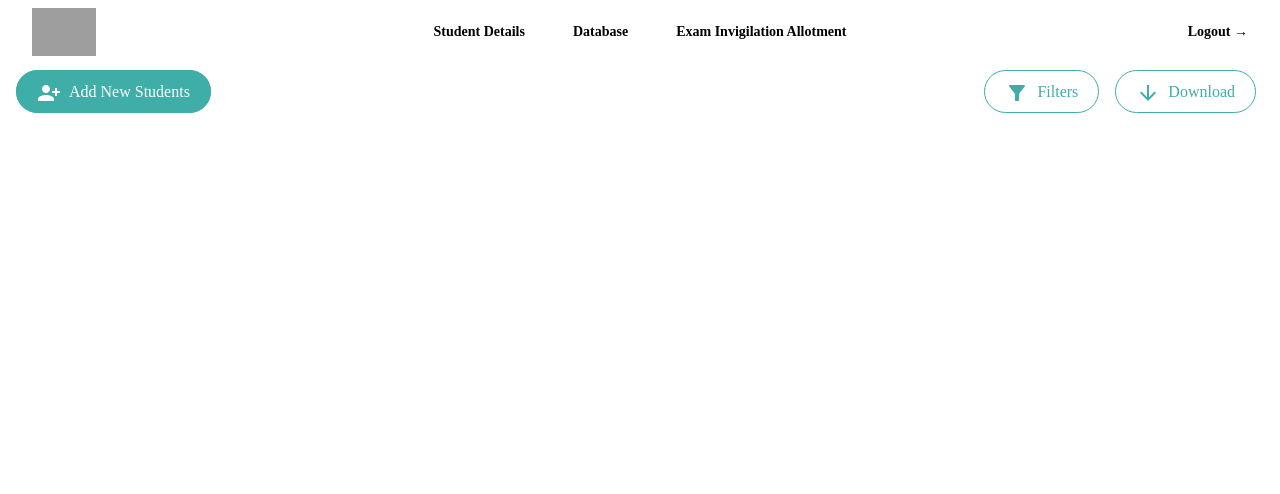
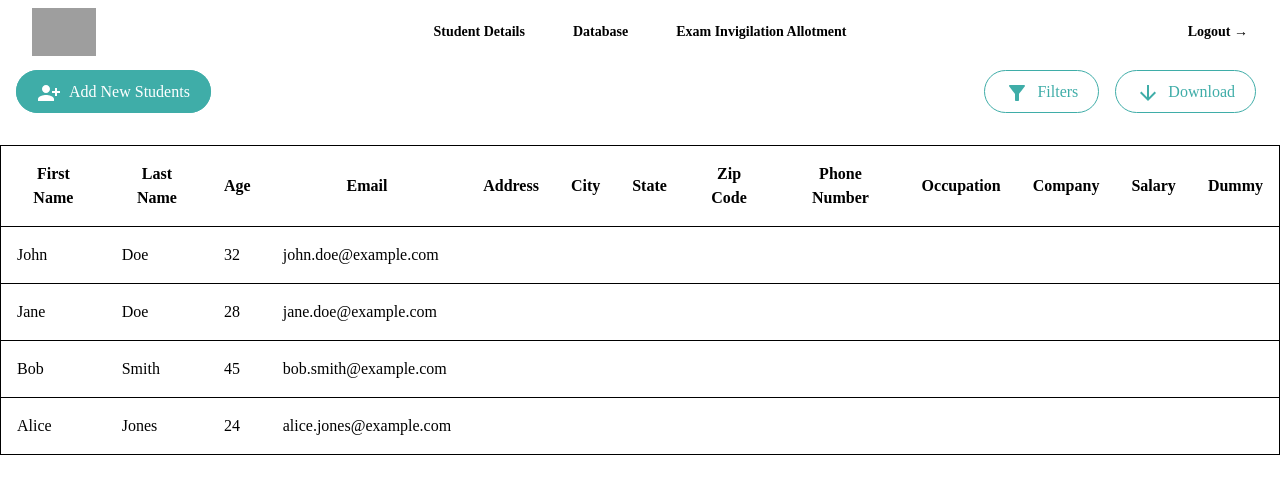
Before and after one commit to Nik-git1/PhD-Management-System, a React (Vite) app: page / in a window 1280 px wide. Shown: the top 494 px of the page. Built offline with nearby package versions, Linux system fonts and the light colour scheme; grey boxes are pictures that could not be loaded; a web font is replaced by a local one.

Commit message:
Table component with sorting

```diff
--- a/package.json
+++ b/package.json
@@ -4,6 +4,7 @@
   "version": "0.0.0",
   "type": "module",
   "scripts": {
+    "start": "vite",
     "dev": "vite",
     "build": "vite build",
     "preview": "vite preview"
@@ -16,7 +17,8 @@
     "@mui/icons-material": "^5.11.11",
     "@mui/material": "^5.11.13",
     "react": "^18.2.0",
-    "react-dom": "^18.2.0"
+    "react-dom": "^18.2.0",
+    "react-table": "^7.8.0"
   },
   "devDependencies": {
     "@types/react": "^18.0.28",
--- a/src/App.jsx
+++ b/src/App.jsx
@@ -1,11 +1,13 @@
 import Header from "./components/Header"
 import Database from "./pages/Database";
+import Table from "./components/Table"
 
 function App() {
   return (
     <div className="App">
       <Header />
       <Database />
+      <Table/>
     </div>
   );
 }
--- /dev/null
+++ b/src/components/Table.jsx
@@ -0,0 +1,156 @@
+import React from "react";
+import { useTable, useSortBy } from "react-table";
+
+
+
+const Table = () => {
+  const data = React.useMemo(
+    () => [
+      {
+        firstName: "John ",
+        lastName: "Doe",
+        age: 32,
+        email: "john.doe@example.com",
+      },
+      {
+        firstName: "Jane",
+        lastName: "Doe",
+        age: 28,
+        email: "jane.doe@example.com",
+      },
+      {
+        firstName: "Bob",
+        lastName: "Smith",
+        age: 45,
+        email: "bob.smith@example.com",
+      },
+      {
+        firstName: "Alice",
+        lastName: "Jones",
+        age: 24,
+        email: "alice.jones@example.com",
+      },
+
+    ],
+    []
+  );
+
+  const columns = React.useMemo(
+    () => [
+      {
+        Header: "First Name",
+        accessor: "firstName",
+      },
+      {
+        Header: "Last Name",
+        accessor: "lastName",
+      },
+      {
+        Header: "Age",
+        accessor: "age",
+      },
+      {
+        Header: "Email",
+        accessor: "email",
+      },
+      {
+        Header: "Address",
+        accessor: "address",
+      },
+      {
+        Header: "City",
+        accessor: "city",
+      },
+      {
+        Header: "State",
+        accessor: "state",
+      },
+      {
+        Header: "Zip Code",
+        accessor: "zipCode",
+      },
+      {
+        Header: "Phone Number",
+        accessor: "phoneNumber",
+      },
+      {
+        Header: "Occupation",
+        accessor: "occupation",
+      },
+      {
+        Header: "Company",
+        accessor: "company",
+      },
+      {
+        Header: "Salary",
+        accessor: "salary",
+      },
+      {
+        Header: "Dummy",
+        accessor: "dummy",
+      },
+    ],
+    []
+  );
+
+
+  const {
+    getTableProps,
+    getTableBodyProps,
+    headerGroups,
+    rows,
+    prepareRow,
+  } = useTable(
+    {
+      columns,
+      data,
+    },
+    useSortBy
+  );
+
+  return (
+    <div style={{ overflowX: "auto" }}>
+      <table  {...getTableProps()} className="table-fixed mt-10 divide-y divide-gray-200 border border-gray-400">
+        <thead >
+          {headerGroups.map((headerGroup) => (
+            <tr  {...headerGroup.getHeaderGroupProps()}>
+              {headerGroup.headers.map((column) => (
+                <th
+                  {...column.getHeaderProps(column.getSortByToggleProps())}
+                  className="p-4"
+                >
+                  {column.render("Header")}
+                  <span>
+                    {column.isSorted
+                      ? column.isSortedDesc
+                        ? " 🔽"
+                        : " 🔼"
+                      : ""}
+                  </span>
+                </th>
+              ))}
+            </tr>
+          ))}
+        </thead>
+        <tbody className="divide-y divide-gray-200" {...getTableBodyProps()}>
+          {rows.map((row) => {
+            prepareRow(row);
+            return (
+              <tr {...row.getRowProps()}>
+                {row.cells.map((cell) => {
+                  return (
+                    <td {...cell.getCellProps()} className="p-4 ">
+                      {cell.render("Cell")}
+                    </td>
+                  );
+                })}
+              </tr>
+            );
+          })}
+        </tbody>
+      </table>
+    </div>
+  );
+};
+
+export default Table;
```
Also changed, not shown: 1 other file (tests, documents, lock files or other folders).
